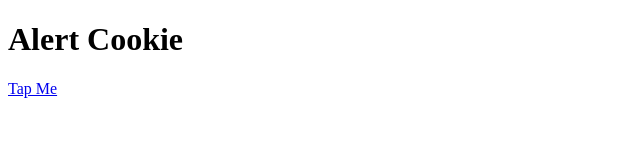
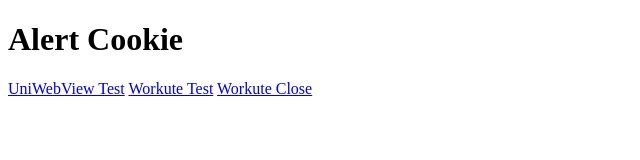
Before and after one commit to Serahimu/AlertCookie, a plain HTML site: page index.html in a window 1280 px wide. Shown: the whole page, without its empty margins (0-640 px from the left). Drawn offline with Linux system fonts and the light colour scheme.

Commit message:
add custome scheme

```diff
--- a/index.html
+++ b/index.html
@@ -11,6 +11,8 @@
 </head>
 <body>
 	<h1>Alert Cookie</h1>
-	<a href="uniwebview://action?key=value&anotherKey=anotherValue">Tap Me</a>
+	<a href="uniwebview://action?key=value&anotherKey=anotherValue">UniWebView Test</a>
+	<a href="workute_webview://savedata?workute=correct&fitbuddybuddy=wrong">Workute Test</a>
+	<a href="workute_webview://close_webview?fade=false">Workute Close</a>
 </body>
 </html>
```
